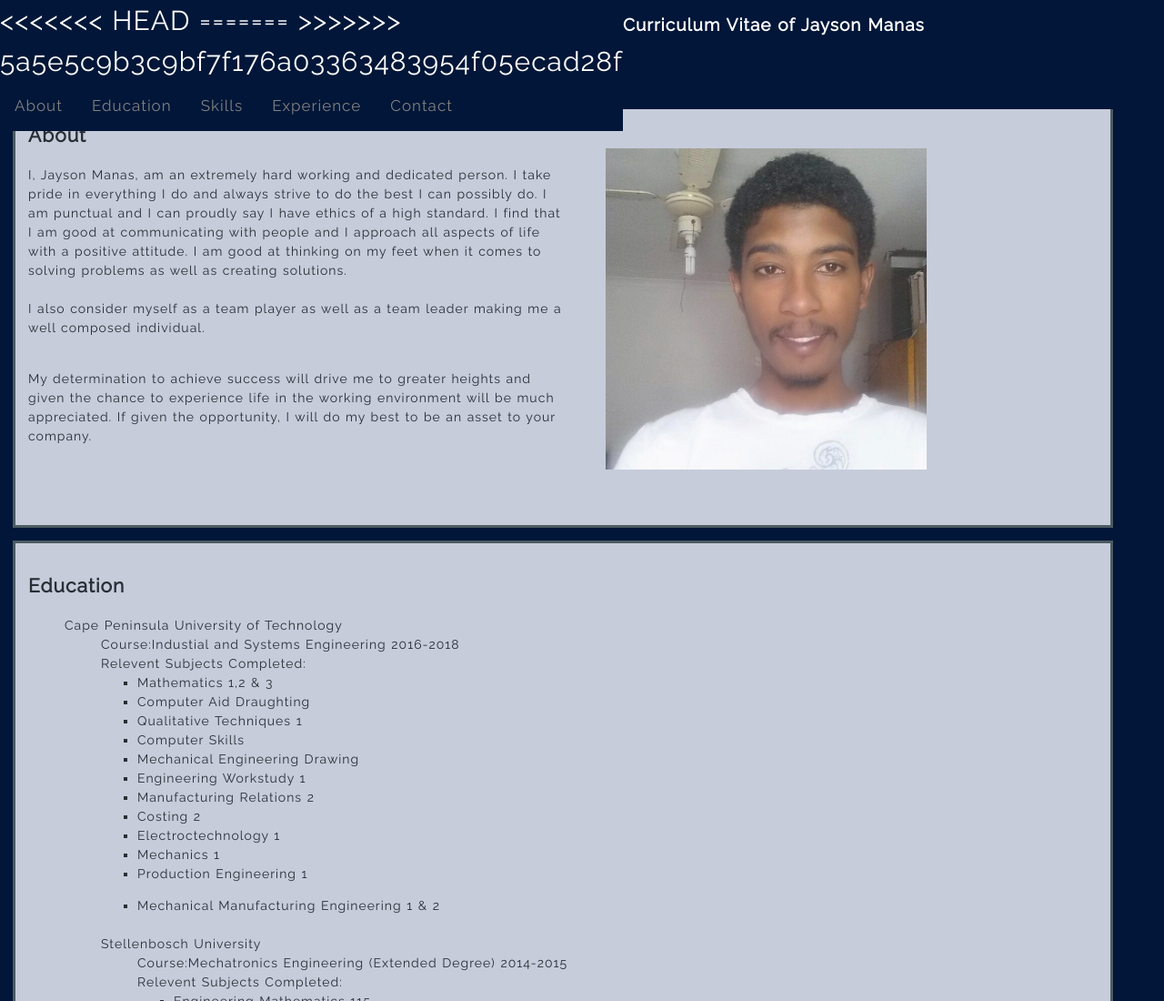
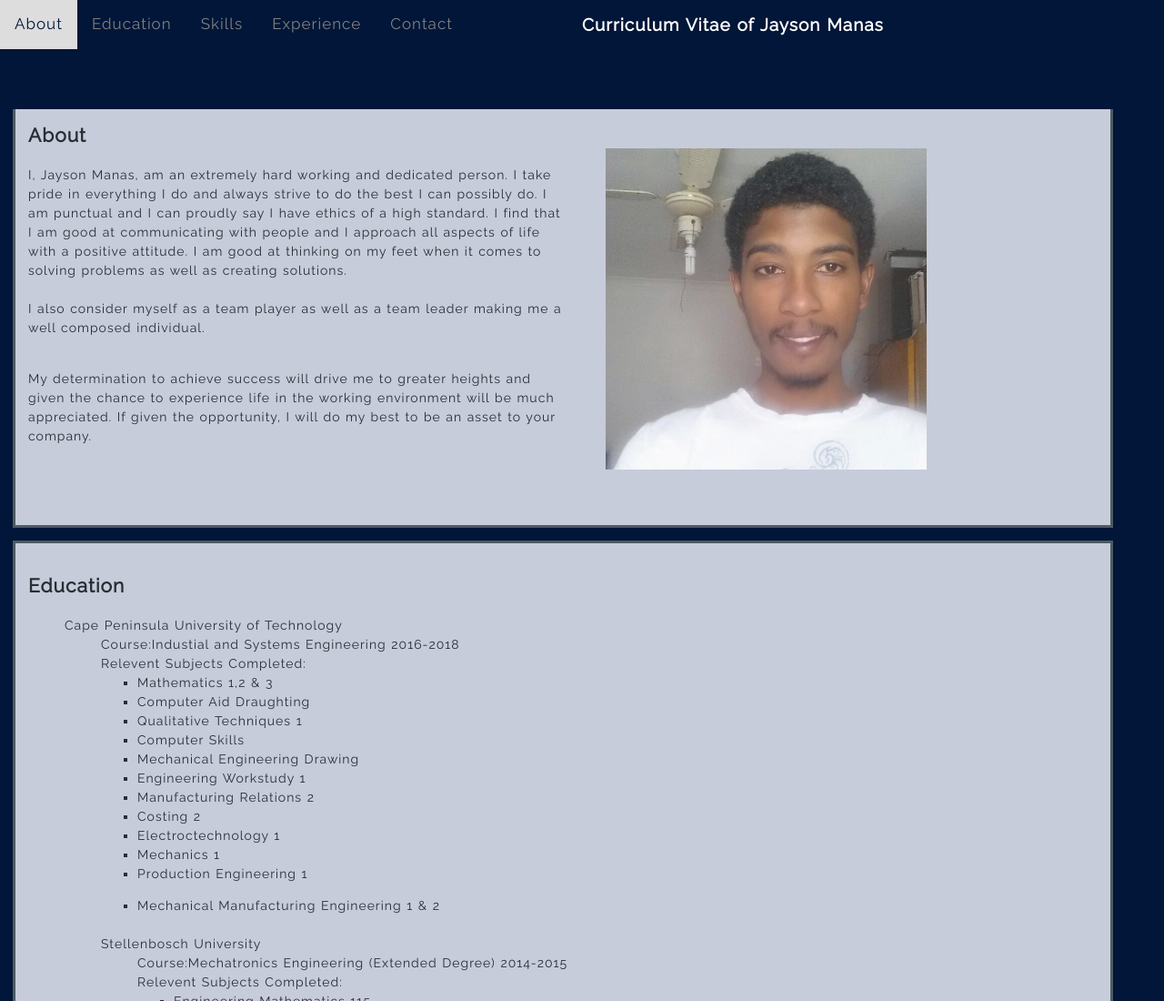
Before and after one commit to Jayson-Manas/Online_CV, a plain HTML site: page index.html in a window 1280 px wide. Shown: the top 1100 px of the page at 91% size. Drawn offline with Linux system fonts and the light colour scheme.

Commit message:
Update index.html

```diff
--- a/index.html
+++ b/index.html
@@ -16,11 +16,7 @@
 
       <header>
         <nav>
-<<<<<<< HEAD
 
-=======
-
->>>>>>> 5a5e5c9b3c9bf7f176a03363483954f05ecad28f
         <div class="topnav" id="myTopnav">
             <a href="javascript:void(0);" class="icon" onclick="myFunction()">menu
                 <i class="fa fa-bars"></i>
```
